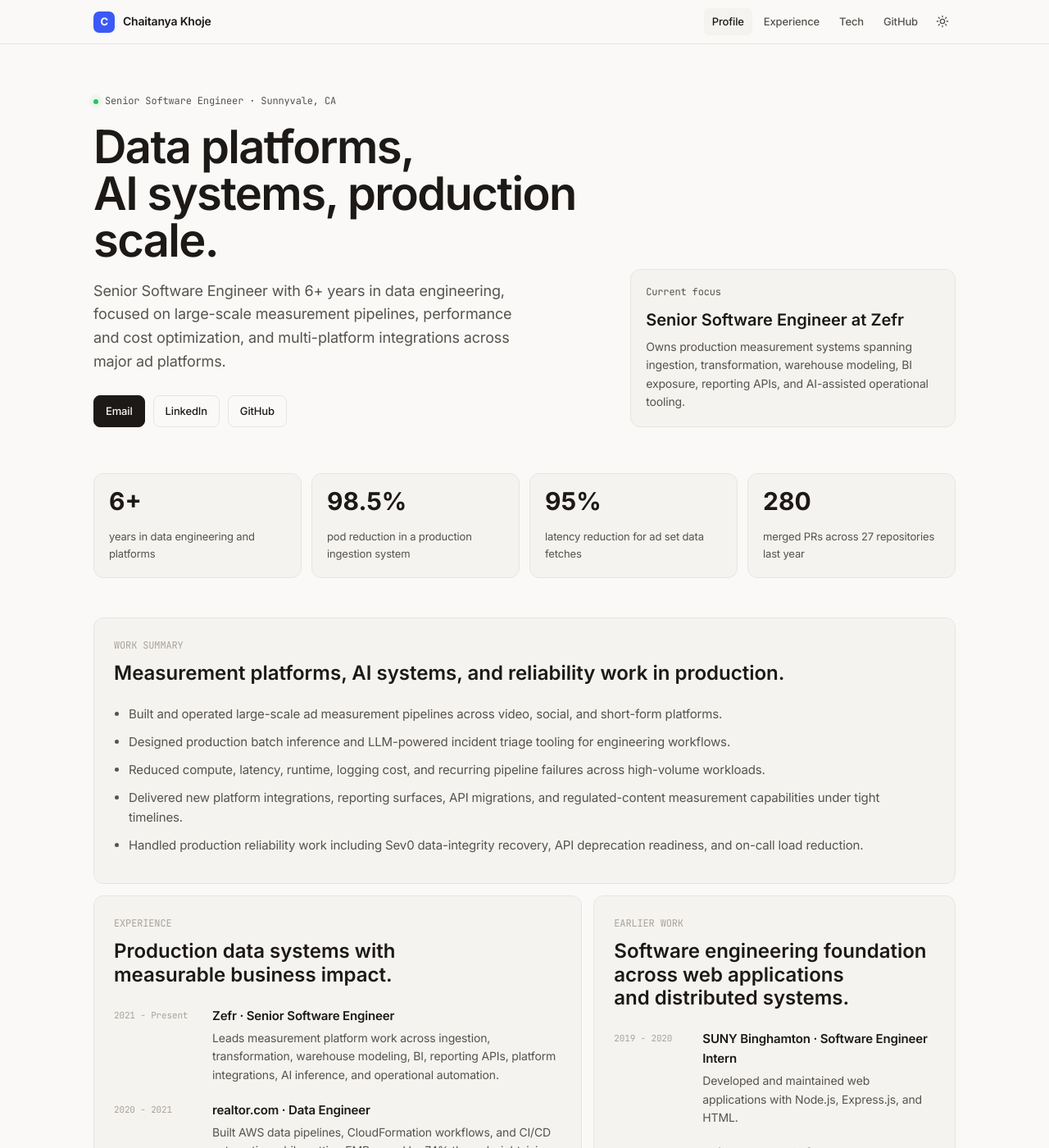
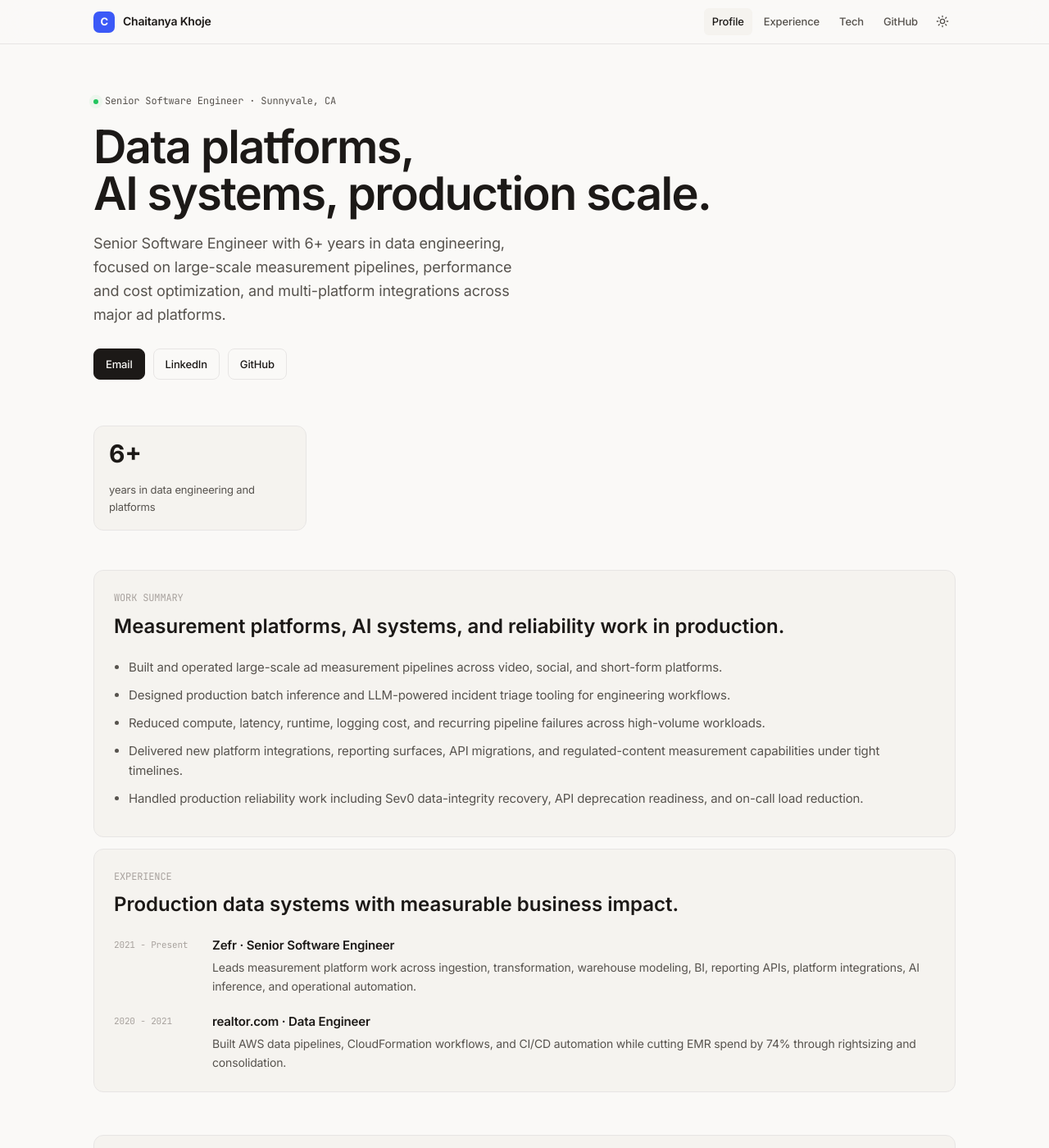
Before and after one commit to ChaitanyaKhoje/chaitanyakhoje.github.io, a Jekyll site: the page built from index.html, in a window 1280 px wide and 1400 px high. Shown: the whole window at 82% size. Built offline with Jekyll 4.4.1, drawn with Linux system fonts in a browser that asks for light colours; some of the changed text lies outside the part shown.

Commit message:
fix: simplify portfolio sections

```diff
--- a/_layouts/home.html
+++ b/_layouts/home.html
@@ -20,31 +20,12 @@ layout: default
         <a class="btn" href="https://github.com/ChaitanyaKhoje" target="_blank" rel="noopener">GitHub</a>
       </div>
     </div>
-    <div class="hero-card fade-in fade-in-2">
-      <p class="hero-card-label">Current focus</p>
-      <p class="hero-card-title">Senior Software Engineer at Zefr</p>
-      <p class="hero-card-copy">
-        Owns production measurement systems spanning ingestion, transformation, warehouse modeling, BI exposure, reporting APIs, and AI-assisted operational tooling.
-      </p>
-    </div>
   </section>
 
   <section class="impact-grid fade-in fade-in-3" aria-label="Resume highlights">
     <div class="impact-item">
       <span class="impact-value">6+</span>
       <span class="impact-label">years in data engineering and platforms</span>
-    </div>
-    <div class="impact-item">
-      <span class="impact-value">98.5%</span>
-      <span class="impact-label">pod reduction in a production ingestion system</span>
-    </div>
-    <div class="impact-item">
-      <span class="impact-value">95%</span>
-      <span class="impact-label">latency reduction for ad set data fetches</span>
-    </div>
-    <div class="impact-item">
-      <span class="impact-value">280</span>
-      <span class="impact-label">merged PRs across 27 repositories last year</span>
     </div>
   </section>
 
@@ -79,26 +60,6 @@ layout: default
           <div>
             <h3>realtor.com · Data Engineer</h3>
             <p>Built AWS data pipelines, CloudFormation workflows, and CI/CD automation while cutting EMR spend by 74% through rightsizing and consolidation.</p>
-          </div>
-        </div>
-      </div>
-    </article>
-    <article class="profile-panel">
-      <p class="section-kicker">Earlier Work</p>
-      <h2 class="section-title">Software engineering foundation across web applications and distributed systems.</h2>
-      <div class="timeline-list">
-        <div class="timeline-item compact">
-          <span class="timeline-date">2019 - 2020</span>
-          <div>
-            <h3>SUNY Binghamton · Software Engineer Intern</h3>
-            <p>Developed and maintained web applications with Node.js, Express.js, and HTML.</p>
-          </div>
-        </div>
-        <div class="timeline-item compact">
-          <span class="timeline-date">2016 - 2017</span>
-          <div>
-            <h3>Thinker's Hat · Software Developer</h3>
-            <p>Contributed to software development work before graduate study in computer science.</p>
           </div>
         </div>
       </div>
@@ -176,10 +137,6 @@ layout: default
         <h3>M.S., Computer Science</h3>
         <p>SUNY Binghamton University, NY · 2019</p>
       </div>
-      <div>
-        <h3>B.E., Computer Engineering</h3>
-        <p>Pune University, India · 2016</p>
-      </div>
     </div>
   </section>
 
--- a/assets/css/portfolio.css
+++ b/assets/css/portfolio.css
@@ -151,15 +151,12 @@ body {
 }
 
 .home-hero {
-  display: grid;
-  grid-template-columns: 1.5fr 1fr;
-  gap: 60px;
-  align-items: end;
+  max-width: 760px;
   margin-bottom: 56px;
 }
 
 @media (max-width: 720px) {
-  .home-hero { grid-template-columns: 1fr; gap: 32px; }
+  .home-hero { margin-bottom: 40px; }
 }
 
 .hero-status {
@@ -211,43 +208,16 @@ body {
   flex-wrap: wrap;
 }
 
-.hero-card {
-  background: var(--surface);
-  border: 1px solid var(--rule);
-  border-radius: 12px;
-  padding: 18px;
-}
-
-.hero-card-label {
-  font-size: 12px;
-  color: var(--ink-soft);
-  margin-bottom: 12px;
-  font-family: var(--mono);
-}
-
-.hero-card-title {
-  font-size: 20px;
-  line-height: 1.2;
-  font-weight: 600;
-  letter-spacing: 0;
-  margin-bottom: 10px;
-}
-
-.hero-card-copy {
-  color: var(--ink-soft);
-  font-size: 14px;
-}
-
 /* ── Profile sections ─────────────────────────────────── */
 .impact-grid {
   display: grid;
-  grid-template-columns: repeat(4, 1fr);
+  grid-template-columns: minmax(0, 260px);
   gap: 12px;
   margin-bottom: 48px;
 }
 
 @media (max-width: 860px) {
-  .impact-grid { grid-template-columns: repeat(2, 1fr); }
+  .impact-grid { grid-template-columns: minmax(0, 260px); }
 }
 
 @media (max-width: 520px) {
@@ -283,7 +253,7 @@ body {
 
 .profile-grid {
   display: grid;
-  grid-template-columns: 1.35fr 1fr;
+  grid-template-columns: 1fr;
   gap: 14px;
   margin-bottom: 52px;
 }
@@ -405,7 +375,7 @@ body {
 
 .credential-list {
   display: grid;
-  grid-template-columns: repeat(2, 1fr);
+  grid-template-columns: 1fr;
   gap: 18px;
 }
 
```
